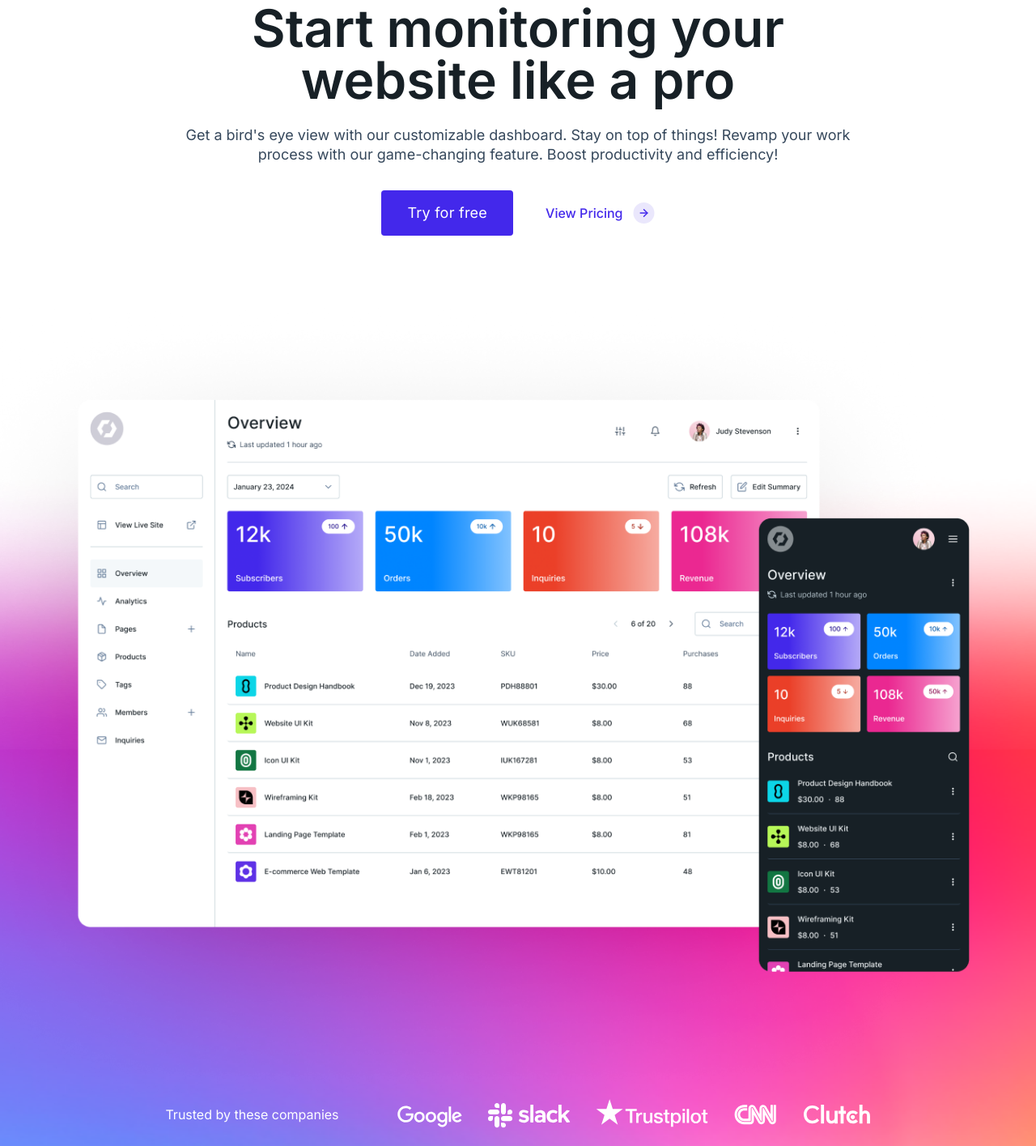
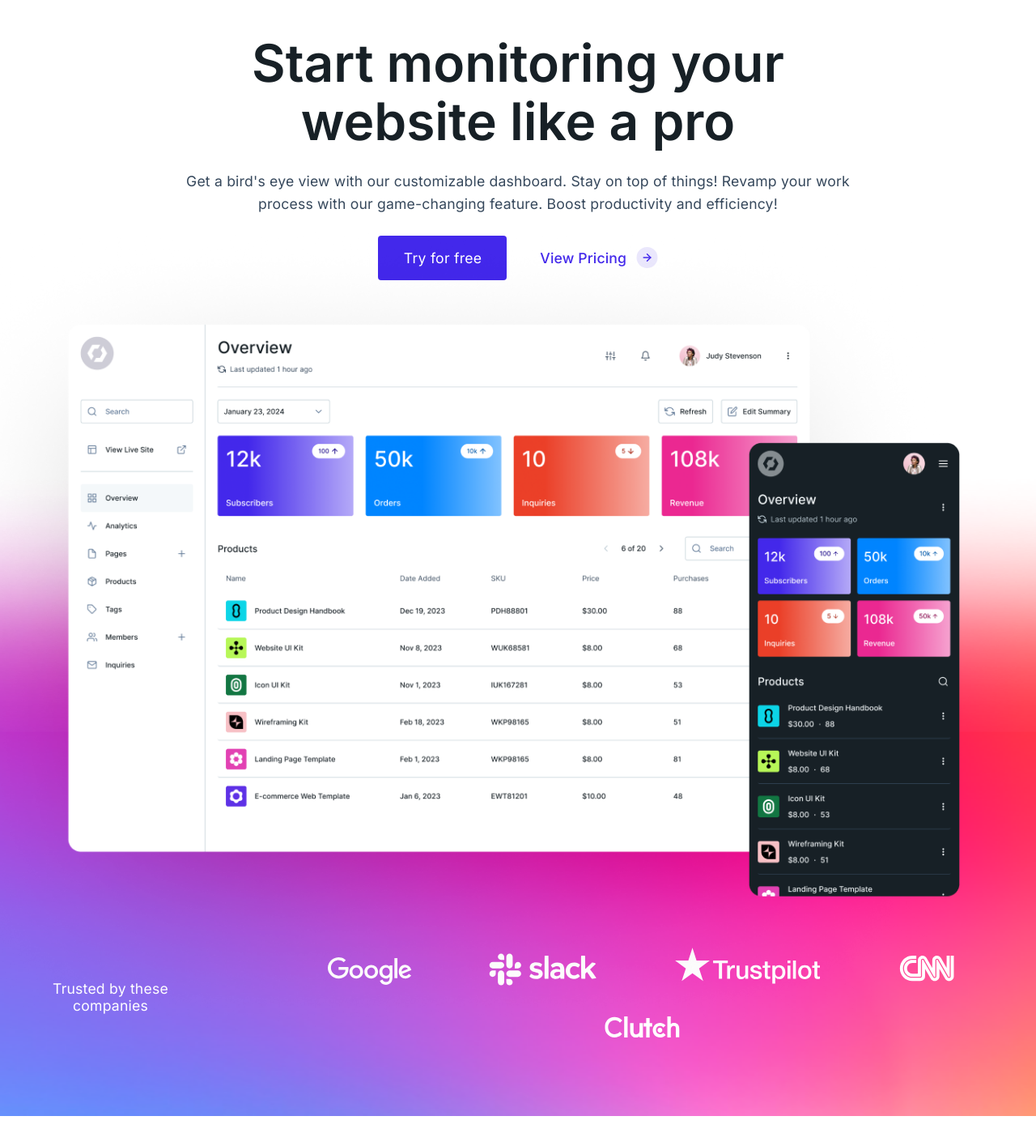
Before and after one commit to Nevadyaasha/landing_page, a plain HTML site: page index.html in a window 1280 px wide. Shown: the part 85-1500 px from the top of the page at 81% size. Drawn offline with Linux system fonts and the light colour scheme.

Commit message:
hero pixel perfect desktop

```diff
--- a/desktopstyles.css
+++ b/desktopstyles.css
@@ -19,11 +19,12 @@ button:hover {
 
 @media (min-width: 500px) {
     .hero__screenshot {
-        right: 5%;
+        right: 6%;
     }
 
     .hero__screenshot_default {
         width: 100%;
+    }
 }
 
 @media (min-width: 768px) {
@@ -172,50 +173,100 @@ button:hover {
     }
 
     .description {
-        font-size: 18px;
+        font-size: 1.1rem;
     }
 
     .page-header {
-        margin-left: 80px;
-        margin-right: 80px;
+        margin-left: 56px;
+        margin-right: 42px;
+        padding: 21.5px 20px 16px 21px;
+        margin-bottom: 49px;
     }
 
     .page-header__logo {
-        margin-right: 74px;
+        margin-right: 72px;
+    }
+
+    .page-header__avatar {
+        margin-right: 12px;
+    }
+
+    .page-header__link:nth-child(5) {
+        margin-right: 57px;
+    }
+
+    .hero {
+        padding-bottom: 75.5px;
+        margin-bottom: 122px;
     }
 
     .hero__title,
     .hero__description {
         max-width: 846px;
+        margin-bottom: 24.5px;
     }
 
     .hero__title {
         font-size: 4rem;
-        line-height: 4rem;
+        line-height: 4.5rem;
         font-weight: 600;
+        letter-spacing: -0.0001rem;
     }
 
-    .hero__go-trial,
+    .hero__description {
+        line-height: 1.75rem;
+        letter-spacing: 0.0115rem;
+    }
+
+
+    .hero__go-trial {
+        padding-right: 31px
+    }
+
+
     .link__arrow,
     .cta__go-trial,
     .cta__contact {
-        font-size: 18px;
+        font-size: 1.1rem;
+        letter-spacing: 0.01rem;
     }
 
     .hero__actions {
-        gap: 40px;
-        margin-bottom: 88px;
+        gap: 41px;
+        margin-bottom: -60px;
+    }
+
+    .hero__screenshot {
+        right: 6%;
+    }
+
+    .hero__view-price {
+        letter-spacing: 0.01rem;
+        font-size: 1.1rem;
     }
 
     .hero__trusted {
         display: flex;
-        gap: 72px;
+        gap: 73px;
         flex-grow: 1;
         align-items: center;
+        /*! margin-left: -0.25em; */
     }
 
     .hero__trusted-description {
         margin-bottom: 0;
+        font-size: 1.1rem;
+        letter-spacing: 0.013rem;
+        padding-bottom: 0.1em;
+    }
+
+    .hero__screenshot {
+        margin-bottom: -117px;
+    }
+
+    .hero__companies {
+    column-gap: 95.6px;
+    margin-top: 2px;
     }
 
     .feature {
@@ -319,12 +370,16 @@ button:hover {
     }
 
     .hero__screenshot {
-        right: 6%;
+        right: 5.15%;
     }
 
     .page-header__link {
         display: inline;
-        margin-right: 56px;
+        margin-right: 56.3px;
+    }
+
+    .page-header__navigation :last-child {
+        margin-right: 18px;
     }
 
     .feature {
--- a/index.html
+++ b/index.html
@@ -90,11 +90,26 @@
     <div class="hero__trusted">
       <p class="hero__trusted-description">Trusted by these companies</p>
       <div class="hero__companies">
-        <img class="hero__company" src="images/logo_google.svg" alt="google">
-        <img class="hero__company" src="images/logo_slack.svg" alt="slack">
-        <img class="hero__company" src="images/logo_trustpilot.svg" alt="trustpilot">
-        <img class="hero__company" src="images/logo_cnn.svg" alt="cnn">
-        <img class="hero__company" src="images/logo_clutch.svg" alt="clutech">
+        <picture class="hero__company">
+          <source media="(min-width: 1024px)" srcset="images/logo_google_desktop.svg">
+          <img class="hero__company_default" src="images/logo_google.svg" alt="google">
+        </picture>
+        <picture class="hero__company">
+          <source media="(min-width: 1024px)" srcset="images/logo_slack_desktop.svg">
+          <img class="hero__company_default" src="images/logo_slack.svg" alt="slack">
+        </picture>
+        <picture class="hero__company">
+          <source media="(min-width: 1024px)" srcset="images/logo_trustpilot_desktop.svg">
+          <img class="hero__company_default" src="images/logo_trustpilot.svg" alt="slack">
+        </picture>
+        <picture class="hero__company">
+          <source media="(min-width: 1024px)" srcset="images/logo_cnn_desktop.svg">
+          <img class="hero__company_default" src="images/logo_cnn.svg" alt="slack">
+        </picture>
+        <picture class="hero__company">
+          <source media="(min-width: 1024px)" srcset="images/logo_clutch_desktop.svg">
+          <img class="hero__company_default" src="images/logo_clutch.svg" alt="slack">
+        </picture>
       </div>
     </div>
   </section>
--- a/mobilestyles.css
+++ b/mobilestyles.css
@@ -163,7 +163,7 @@ body {
     background-image: url(images/gradient.png);
     background-position: bottom;
     background-repeat: no-repeat;
-    padding-bottom: 32px;
+    padding-bottom: 27px;
     background-size: 100% 60%;
     margin-bottom: 58.5px;
     display: flex;
@@ -212,7 +212,7 @@ body {
 .hero__screenshot {
     position: relative;
     right: 3.8%;
-    margin-bottom: -20px;
+    margin-bottom: -22px;
 }
 
 .hero__screenshot_default {}
```
Also changed, not shown: images/logo_clutch_desktop.svg (added), images/logo_cnn_desktop.svg (added), images/logo_google_desktop.svg (added), images/logo_slack_desktop.svg (added), images/logo_trustpilot_desktop.svg (added).
